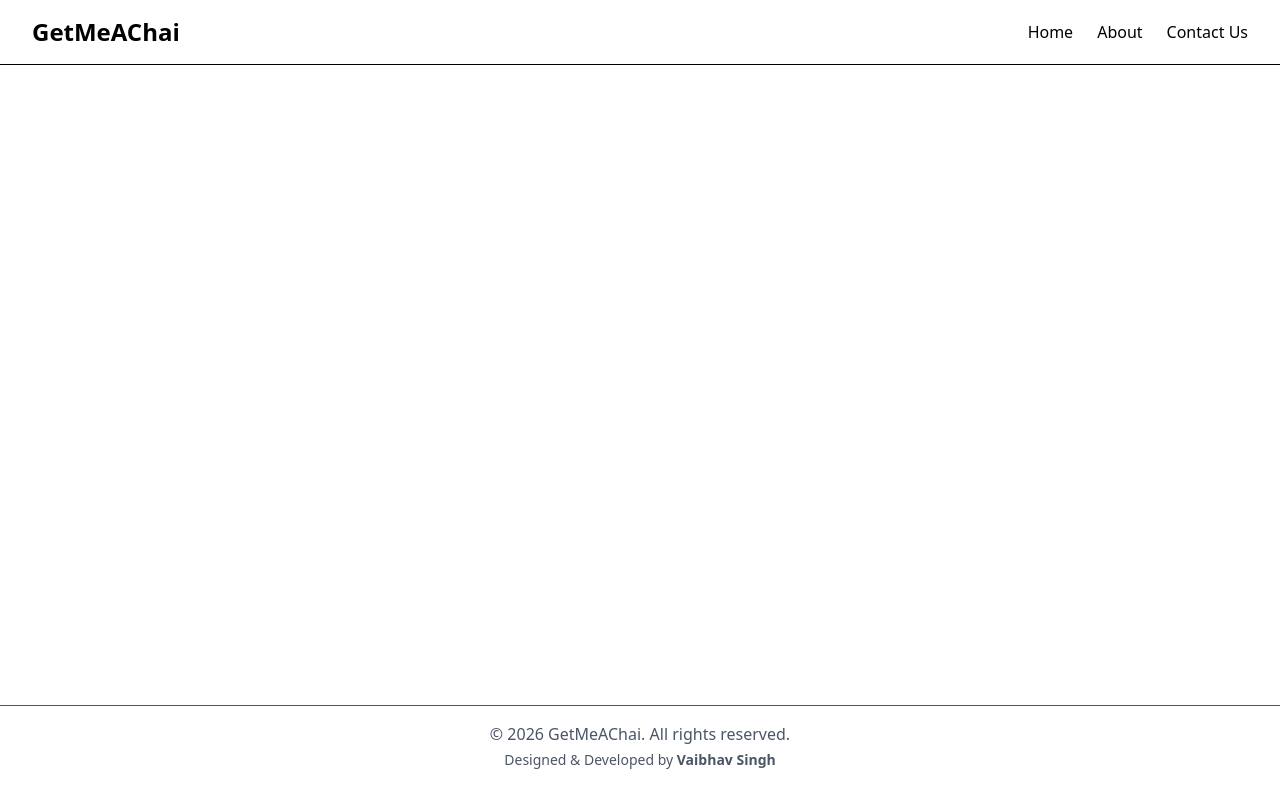
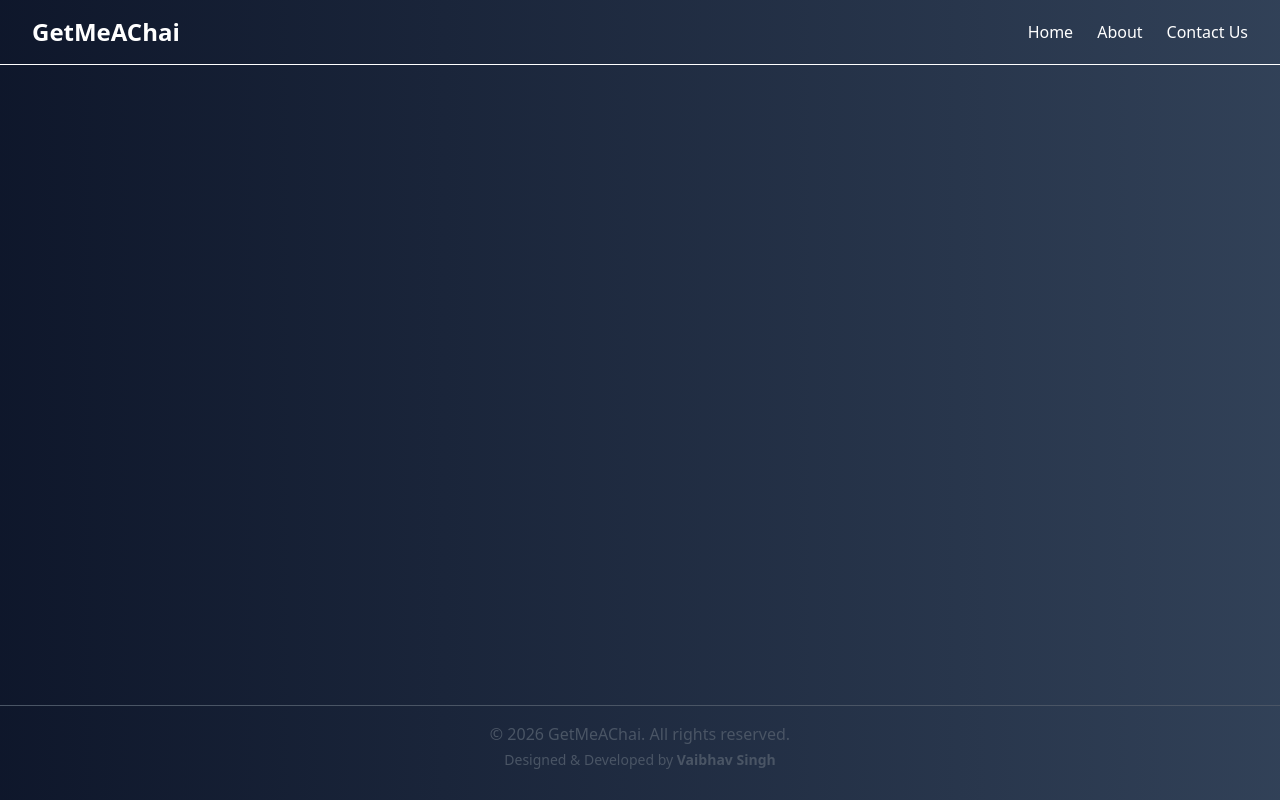
Before and after one commit to Vaibhav-221/Get-Me-A-Chai, a Next.js app: page / in a window 1280 px wide. Built offline with nearby package versions, Linux system fonts and the light colour scheme.

Commit message:
background added

```diff
--- a/src/app/layout.js
+++ b/src/app/layout.js
@@ -13,9 +13,9 @@ export default function RootLayout({ children }) {
   return (
     <html>
 
-      <body >
+      <body className="bg-gradient-to-r from-slate-900 to-slate-700 text-white" >
         <Navbar/>
-        <div className="min-h-[80vh]">
+        <div className="min-h-[80vh] ">
         {children}
         </div>
         <Footer/>
```
